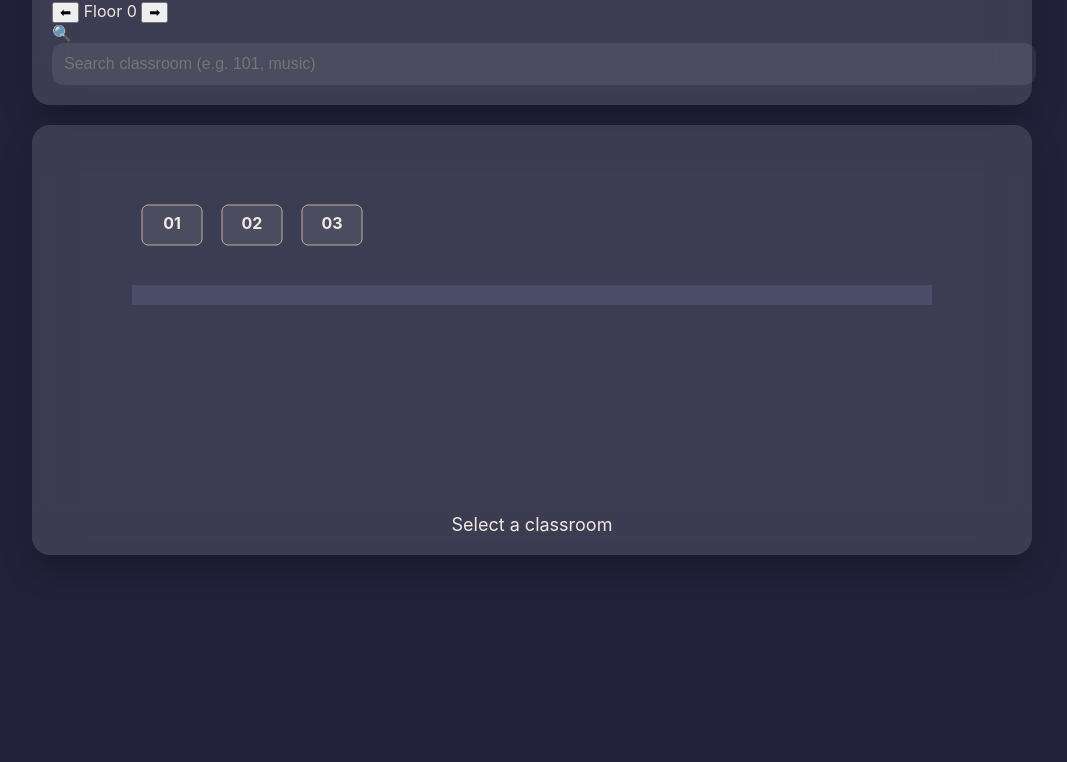
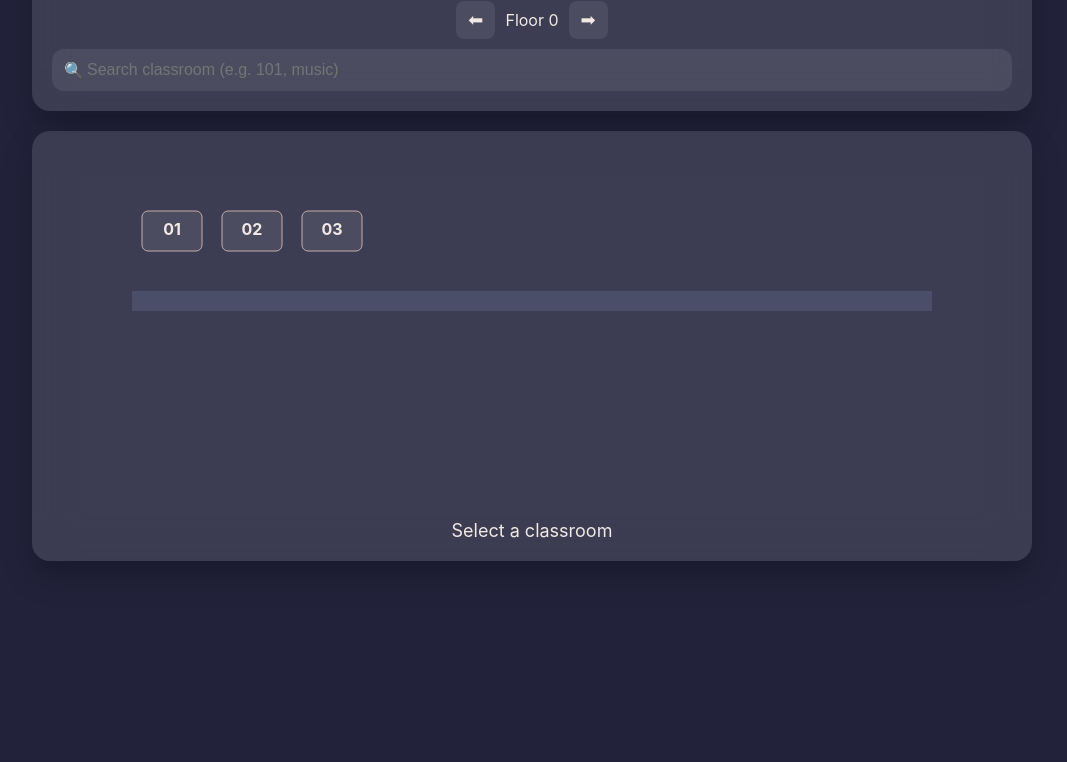
Before and after one commit to Anna3863/yes, a plain HTML site: page index.html in a window 1280 px wide. Shown: the part 98-860 px from the top of the page, without its empty margins (108-1175 px from the left). Drawn offline with Linux system fonts and the light colour scheme.

Commit message:
Refactor CSS styles for improved layout and design
Updated the CSS styles for the application layout, including header, search box, floor controls, and map components.

```diff
--- a/style.css
+++ b/style.css
@@ -35,20 +35,55 @@ body {
   box-shadow: 0 15px 30px rgba(0,0,0,0.25);
 }
 
+/* header */
 header h1 {
   margin: 0 0 10px;
   font-weight: 600;
   color: var(--parchment);
 }
 
-/* Search */
+/* floor arrows */
+.floor-controls {
+  display: flex;
+  justify-content: center;
+  align-items: center;
+  gap: 10px;
+  margin-bottom: 10px;
+}
+
+.floor-controls button {
+  background: rgba(255,255,255,0.08);
+  border: none;
+  padding: 8px 12px;
+  border-radius: 8px;
+  color: var(--parchment);
+  font-size: 18px;
+  cursor: pointer;
+}
+
+.floor-controls button:hover {
+  background: var(--lilac-ash);
+  color: var(--parchment);
+}
+
+/* search */
 .search-box {
   position: relative;
+  display: flex;
+  align-items: center;
+}
+
+.search-box .search-icon {
+  position: absolute;
+  left: 12px;
+  font-size: 16px;
+  pointer-events: none;
+  color: var(--parchment);
 }
 
 .search-box input {
   width: 100%;
-  padding: 12px;
+  padding: 12px 12px 12px 35px;
   border-radius: 12px;
   border: none;
   outline: none;
@@ -57,11 +92,12 @@ header h1 {
   color: var(--parchment);
 }
 
+/* suggestions dropdown on top */
 #suggestions {
   position: absolute;
   top: 45px;
   width: 100%;
-  z-index: 10;
+  z-index: 20;
   background: rgba(255,255,255,0.95);
   color: var(--space-indigo);
   border-radius: 12px;
@@ -81,7 +117,7 @@ header h1 {
   color: var(--parchment);
 }
 
-/* Map */
+/* map */
 .map-container {
   text-align: center;
 }
@@ -91,12 +127,10 @@ svg {
   max-height: 350px;
 }
 
-/* hallway */
 .hallway {
   fill: var(--dusty-grape);
 }
 
-/* rooms */
 .room rect {
   fill: rgba(255,255,255,0.08);
   stroke: var(--almond-silk);
```
